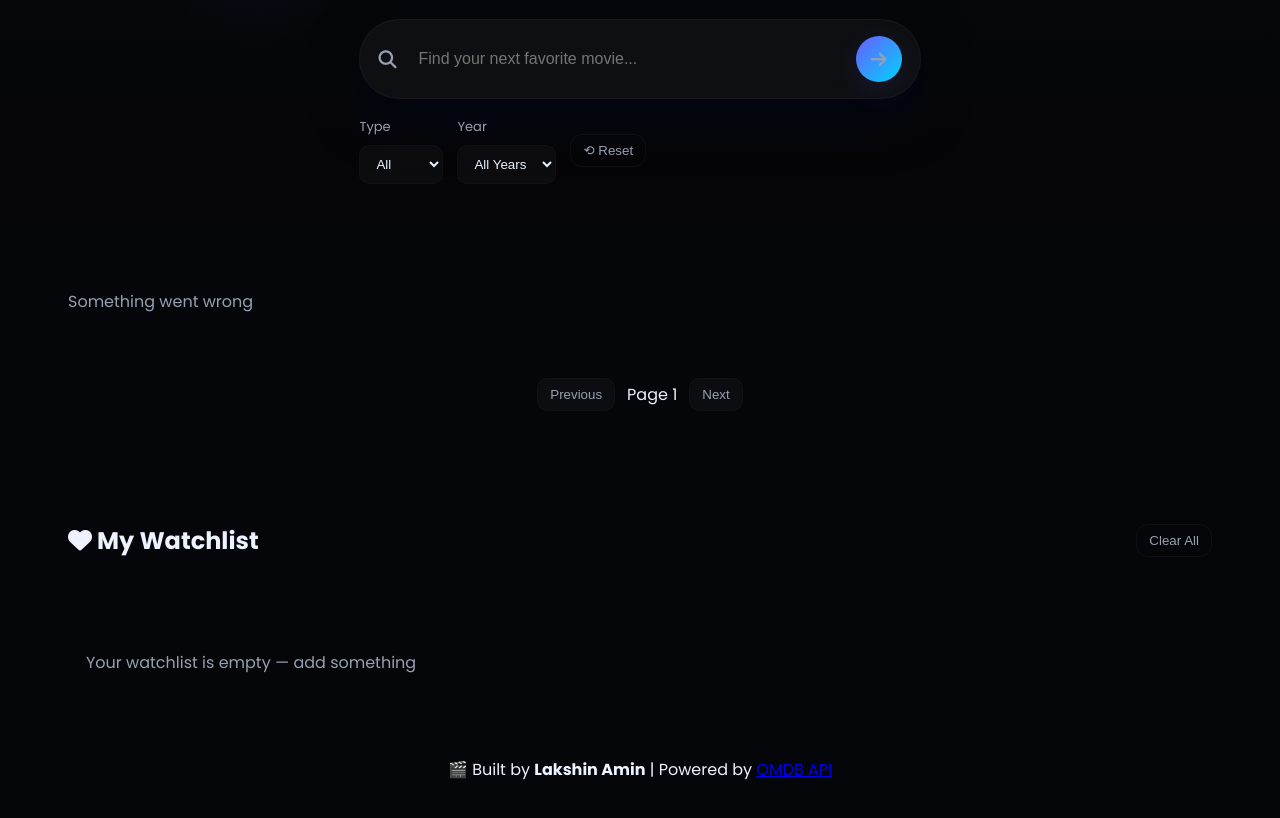
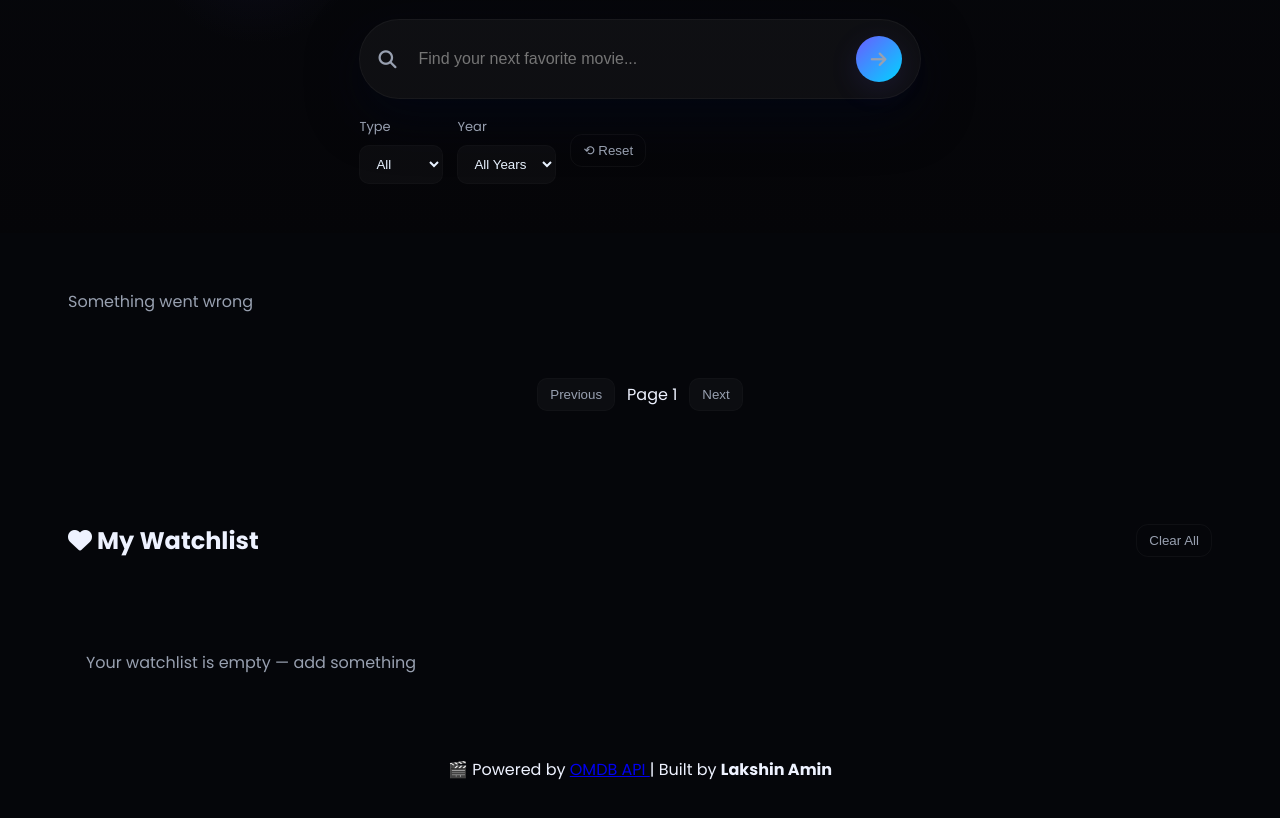
Before and after one commit to Lakshin-amin/MovieScoutr, a plain HTML site: page index.html in a window 1280 px wide. Shown: the part 232-1050 px from the top of the page. Drawn offline with Linux system fonts and the light colour scheme; no server answers.

Commit message:
Update index.html

```diff
--- a/index.html
+++ b/index.html
@@ -82,8 +82,8 @@
       <div id="modalBody"></div>
     </div>
   </div>
- <footer class="footer">
-    <p>🎬 Built by <strong>Lakshin Amin</strong> | Powered by <a href="https://www.omdbapi.com/" target="_blank">OMDB API</a></p>
+  <footer class="footer">
+    <p>🎬 Powered by <a href="https://www.omdbapi.com/" target="_blank">OMDB API </a> | Built by <strong>Lakshin Amin</strong> </p>
   </footer>
   <div id="toast" class="toast"></div>
   <script src="script.js"></script>
```
